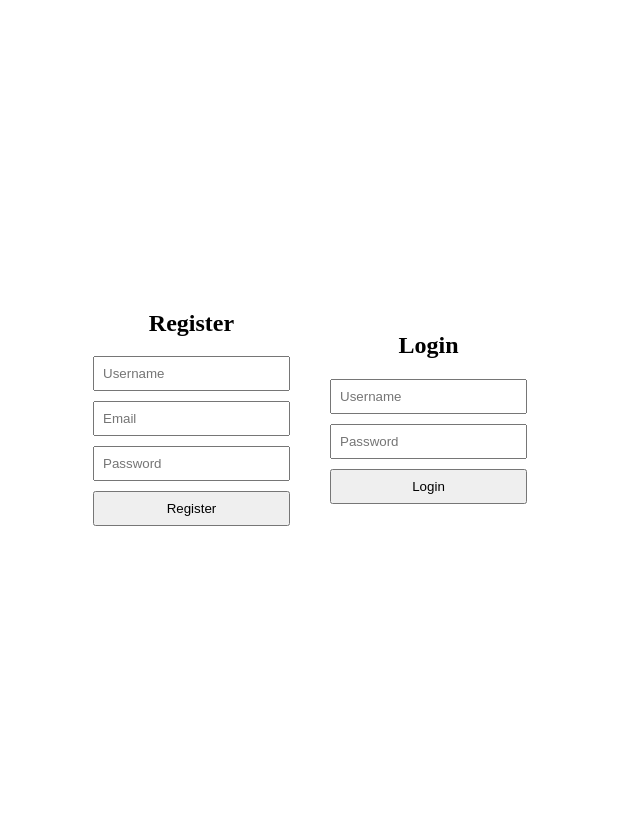
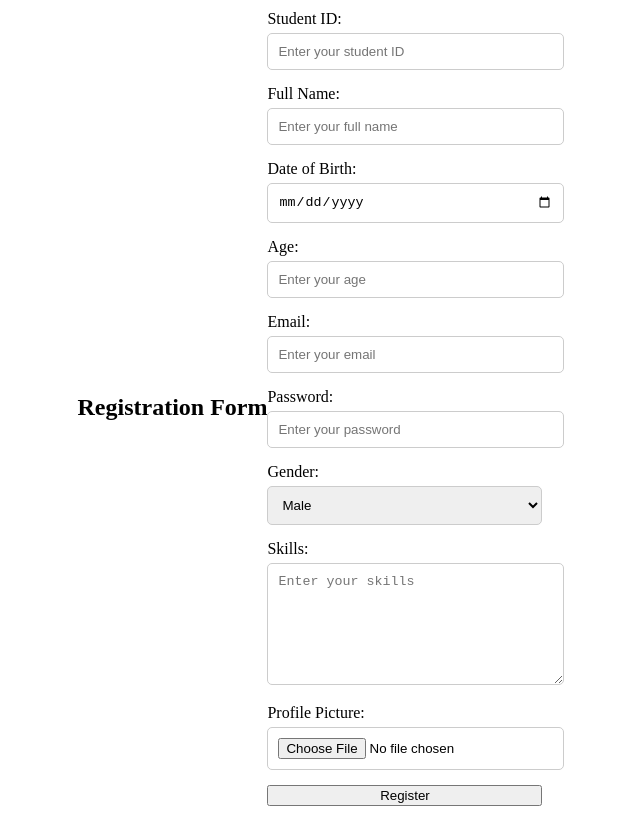
Before and after one commit to cacah2014/signup2, a plain HTML site: page index.html in a window 1280 px wide. Shown: the whole page, without its empty margins (330-970 px from the left). Drawn offline with Linux system fonts and the light colour scheme.

Commit message:
new page register/login

```diff
--- a/index.html
+++ b/index.html
@@ -1,28 +1,54 @@
 <!DOCTYPE html>
 <html>
 <head>
-    <title>Register and Login</title>
+    <title>Registration Page</title>
     <link rel="stylesheet" type="text/css" href="style.css">
 </head>
 <body>
 <div class="container">
-    <div class="form-container">
-        <h2>Register</h2>
-        <form action="#">
-            <input type="text" placeholder="Username" required>
-            <input type="email" placeholder="Email" required>
-            <input type="password" placeholder="Password" required>
-            <button type="submit">Register</button>
-        </form>
-    </div>
-    <div class="form-container">
-        <h2>Login</h2>
-        <form action="#">
-            <input type="text" placeholder="Username" required>
-            <input type="password" placeholder="Password" required>
-            <button type="submit">Login</button>
-        </form>
-    </div>
+    <h2>Registration Form</h2>
+    <form>
+        <div class="form-group">
+            <label for="student-id">Student ID:</label>
+            <input type="text" id="student-id" placeholder="Enter your student ID">
+        </div>
+        <div class="form-group">
+            <label for="full-name">Full Name:</label>
+            <input type="text" id="full-name" placeholder="Enter your full name">
+        </div>
+        <div class="form-group">
+            <label for="birth-date">Date of Birth:</label>
+            <input type="date" id="birth-date">
+        </div>
+        <div class="form-group">
+            <label for="age">Age:</label>
+            <input type="number" id="age" placeholder="Enter your age">
+        </div>
+        <div class="form-group">
+            <label for="email">Email:</label>
+            <input type="email" id="email" placeholder="Enter your email">
+        </div>
+        <div class="form-group">
+            <label for="password">Password:</label>
+            <input type="password" id="password" placeholder="Enter your password">
+        </div>
+        <div class="form-group">
+            <label for="gender">Gender:</label>
+            <select id="gender">
+                <option value="male">Male</option>
+                <option value="female">Female</option>
+            </select>
+        </div>
+        <div class="form-group">
+            <label for="skills">Skills:</label>
+            <textarea id="skills" placeholder="Enter your skills"></textarea>
+        </div>
+        <div class="form-group">
+            <label for="profile-pic">Profile Picture:</label>
+            <input type="file" id="profile-pic">
+        </div>
+        <button type="submit">Register</button>
+    </form>
 </div>
 </body>
 </html>
--- a/style.css
+++ b/style.css
@@ -5,26 +5,31 @@
     height: 100vh;
 }
 
-.form-container {
-    margin: 0 20px;
+h2 {
+    text-align: center;
+    margin-bottom: 20px;
 }
 
-h2 {
-    text-align: center;
+.form-group {
+    margin-bottom: 15px;
 }
 
-form {
-    display: flex;
-    flex-direction: column;
+label {
+    display: block;
+    margin-bottom: 5px;
 }
 
-input[type="text"],
-input[type="email"],
-input[type="password"] {
-    margin-bottom: 10px;
-    padding: 8px;
+input, select, textarea {
+    width: 100%;
+    padding: 10px;
+    border: 1px solid #ccc;
+    border-radius: 5px;
+}
+
+textarea {
+    height: 100px;
 }
 
 button {
-    padding: 8px 16px;
-}
+    width: 100%;
+    padding: 10
```
